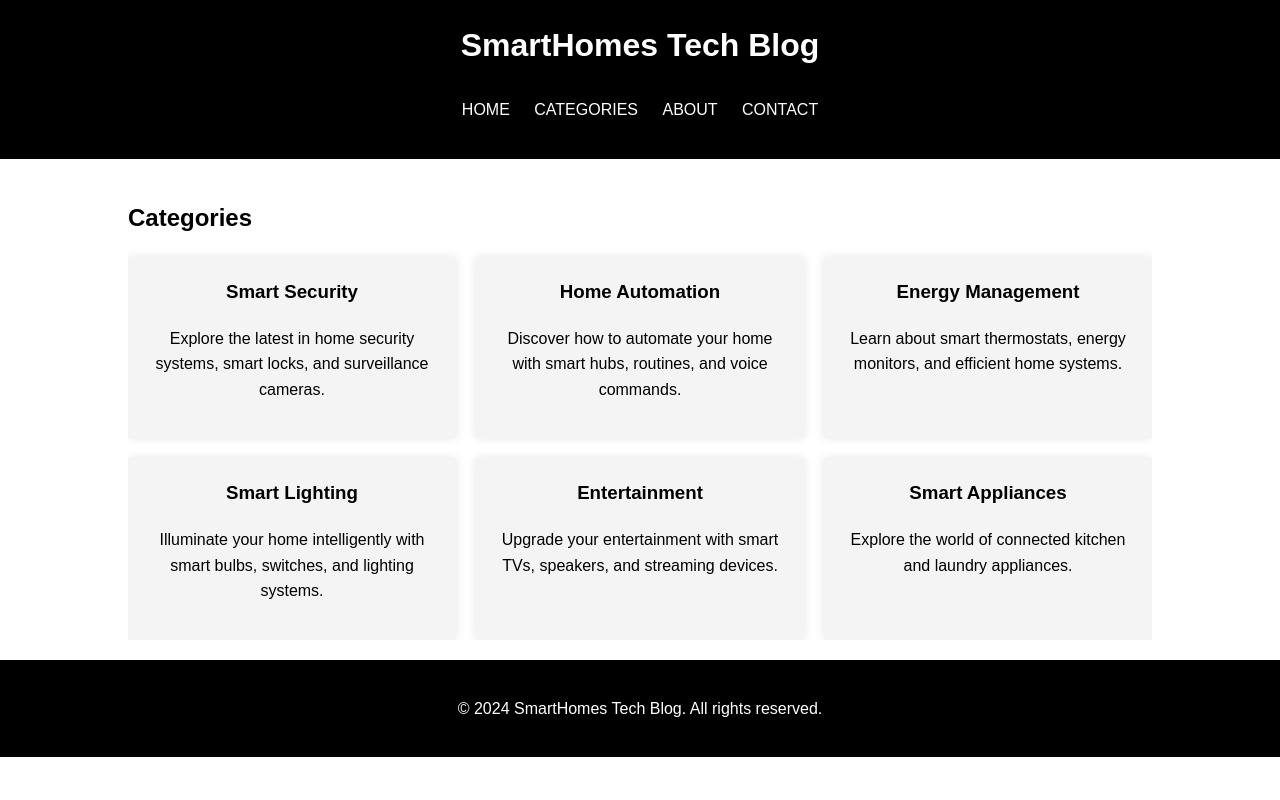
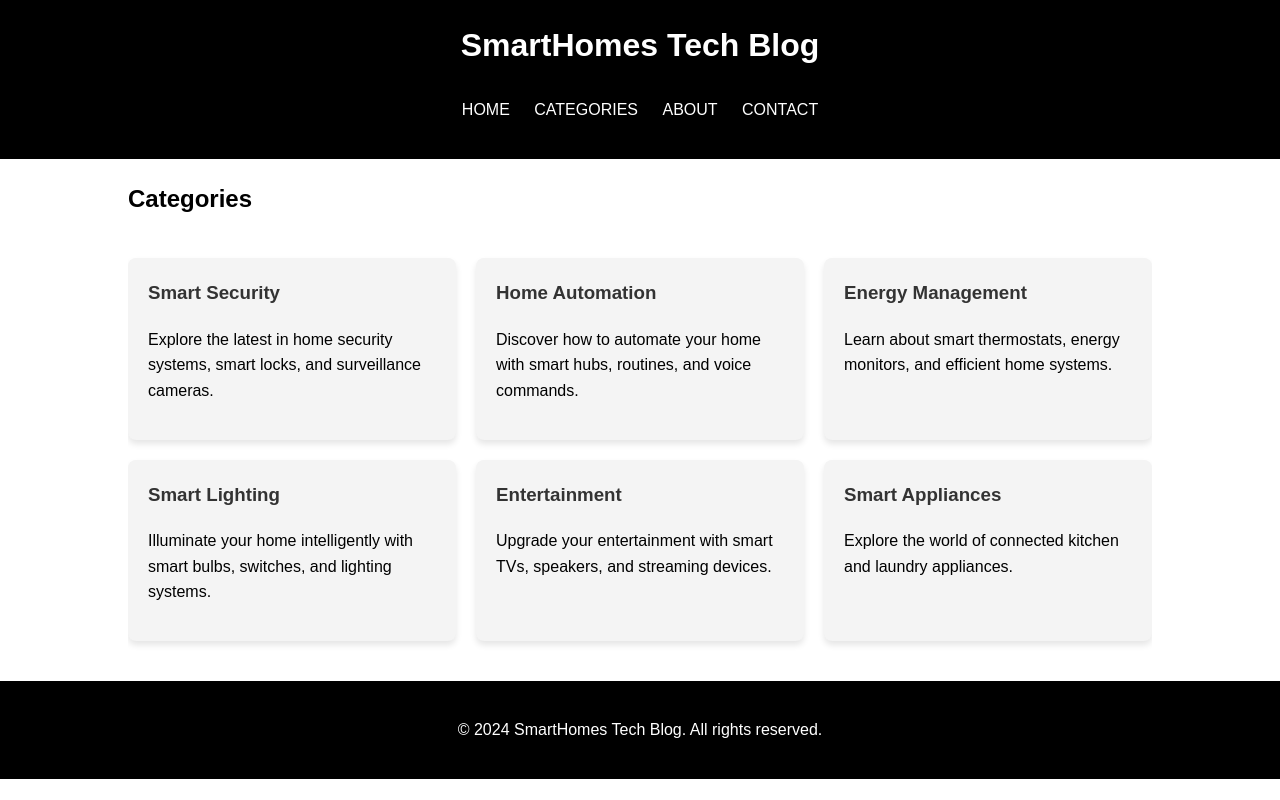
Before and after one commit to MichaelS07/Smart-Homes-Blog, a plain HTML site: page categories.html in a window 1280 px wide. Drawn offline with Linux system fonts and the light colour scheme.

Commit message:
Update categories.html

```diff
--- a/categories.html
+++ b/categories.html
@@ -3,7 +3,7 @@
 <head>
     <meta charset="UTF-8">
     <meta name="viewport" content="width=device-width, initial-scale=1.0">
-    <title>Categories - SmartHomes Tech Blog</title>
+    <title>SmartHomes Tech Blog - Categories</title>
     <style>
         body {
             font-family: Arial, sans-serif;
@@ -12,6 +12,7 @@
             padding: 0;
             background-color: #ffffff;
             color: #000000;
+            overflow-x: hidden;
         }
         .container {
             width: 80%;
@@ -23,6 +24,14 @@
             color: #ffffff;
             padding: 20px 0;
             text-align: center;
+            position: fixed;
+            width: 100%;
+            top: 0;
+            z-index: 1000;
+            transition: background 0.3s ease;
+        }
+        header.scrolled {
+            background: rgba(0, 0, 0, 0.8);
         }
         header h1 {
             margin: 0;
@@ -49,21 +58,32 @@
             color: #cccccc;
         }
         #main {
-            margin-top: 20px;
+            margin-top: 100px;
+            padding-top: 60px;
         }
         .category-grid {
             display: grid;
             grid-template-columns: repeat(auto-fit, minmax(250px, 1fr));
             gap: 20px;
+            padding: 20px 0;
         }
         .category-card {
             background: #f4f4f4;
             padding: 20px;
-            text-align: center;
-            box-shadow: 0 0 10px rgba(0,0,0,0.1);
+            border-radius: 8px;
+            box-shadow: 0 4px 6px rgba(0,0,0,0.1);
+            transition: transform 0.3s ease, box-shadow 0.3s ease;
+            cursor: pointer;
+            opacity: 0;
+            transform: translateY(20px);
+        }
+        .category-card:hover {
+            transform: translateY(-5px);
+            box-shadow: 0 6px 12px rgba(0,0,0,0.15);
         }
         .category-card h3 {
             margin-top: 0;
+            color: #333;
         }
         footer {
             padding: 20px;
@@ -71,6 +91,21 @@
             color: #ffffff;
             background-color: #000000;
             text-align: center;
+        }
+        .scroll-to-top {
+            position: fixed;
+            bottom: 20px;
+            right: 20px;
+            background: #000;
+            color: #fff;
+            width: 40px;
+            height: 40px;
+            text-align: center;
+            line-height: 40px;
+            border-radius: 50%;
+            cursor: pointer;
+            display: none;
+            transition: opacity 0.3s ease;
         }
     </style>
 </head>
@@ -93,27 +128,27 @@
         <div class="container">
             <h2>Categories</h2>
             <div class="category-grid">
-                <div class="category-card">
+                <div class="category-card" onclick="location.href='#smart-security'">
                     <h3>Smart Security</h3>
                     <p>Explore the latest in home security systems, smart locks, and surveillance cameras.</p>
                 </div>
-                <div class="category-card">
+                <div class="category-card" onclick="location.href='#home-automation'">
                     <h3>Home Automation</h3>
                     <p>Discover how to automate your home with smart hubs, routines, and voice commands.</p>
                 </div>
-                <div class="category-card">
+                <div class="category-card" onclick="location.href='#energy-management'">
                     <h3>Energy Management</h3>
                     <p>Learn about smart thermostats, energy monitors, and efficient home systems.</p>
                 </div>
-                <div class="category-card">
+                <div class="category-card" onclick="location.href='#smart-lighting'">
                     <h3>Smart Lighting</h3>
                     <p>Illuminate your home intelligently with smart bulbs, switches, and lighting systems.</p>
                 </div>
-                <div class="category-card">
+                <div class="category-card" onclick="location.href='#entertainment'">
                     <h3>Entertainment</h3>
                     <p>Upgrade your entertainment with smart TVs, speakers, and streaming devices.</p>
                 </div>
-                <div class="category-card">
+                <div class="category-card" onclick="location.href='#smart-appliances'">
                     <h3>Smart Appliances</h3>
                     <p>Explore the world of connected kitchen and laundry appliances.</p>
                 </div>
@@ -124,5 +159,53 @@
     <footer>
         <p>&copy; 2024 SmartHomes Tech Blog. All rights reserved.</p>
     </footer>
+
+    <div class="scroll-to-top">↑</div>
+
+    <script>
+        document.addEventListener('DOMContentLoaded', (event) => {
+            // Fade in category cards on scroll
+            const categoryCards = document.querySelectorAll('.category-card');
+            const fadeInOnScroll = () => {
+                categoryCards.forEach(card => {
+                    const cardTop = card.getBoundingClientRect().top;
+                    const windowHeight = window.innerHeight;
+                    if (cardTop < windowHeight * 0.75) {
+                        card.style.opacity = '1';
+                        card.style.transform = 'translateY(0)';
+                    }
+                });
+            };
+
+            // Header background change on scroll
+            const header = document.querySelector('header');
+            const scrollToTopButton = document.querySelector('.scroll-to-top');
+            const changeHeaderBackground = () => {
+                if (window.scrollY > 50) {
+                    header.classList.add('scrolled');
+                    scrollToTopButton.style.display = 'block';
+                } else {
+                    header.classList.remove('scrolled');
+                    scrollToTopButton.style.display = 'none';
+                }
+            };
+
+            window.addEventListener('scroll', () => {
+                fadeInOnScroll();
+                changeHeaderBackground();
+            });
+
+            // Scroll to top functionality
+            scrollToTopButton.addEventListener('click', () => {
+                window.scrollTo({
+                    top: 0,
+                    behavior: 'smooth'
+                });
+            });
+
+            // Initial call to fade in visible cards
+            fadeInOnScroll();
+        });
+    </script>
 </body>
 </html>
```
